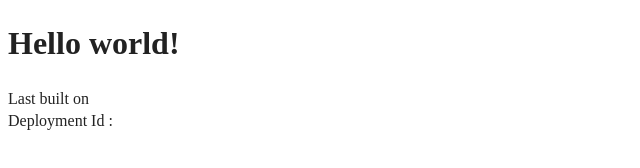
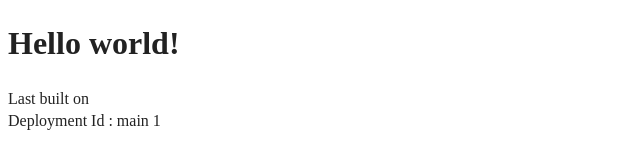
Before and after one commit to MikrMikr/aws-aemilia_static_site_example, a website built with webpack: page index.html in a window 1280 px wide. Shown: the full height of the page, 0-640 px from the left. Built offline with nearby package versions, Linux system fonts and the light colour scheme.

Commit message:
Update index.html
main test 1

```diff
--- a/index.html
+++ b/index.html
@@ -31,6 +31,7 @@
     Last built on <%= htmlWebpackPlugin.options.buildTimestamp %>
     <br />
     Deployment Id : <%= htmlWebpackPlugin.options.deploymentId %>
+      main 1
   </footer>
 </body>
 
```
